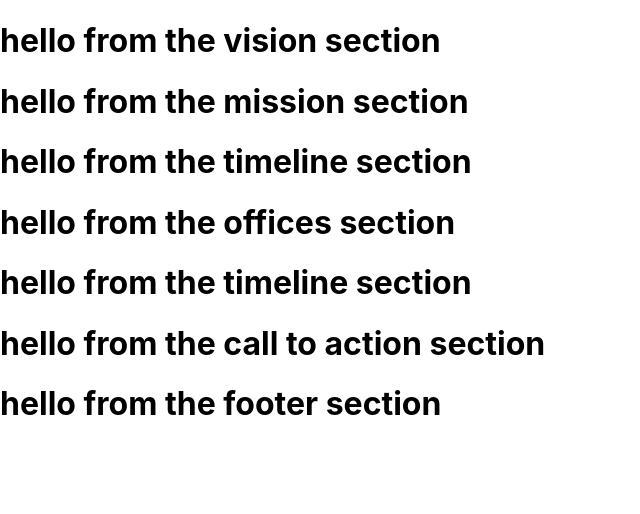
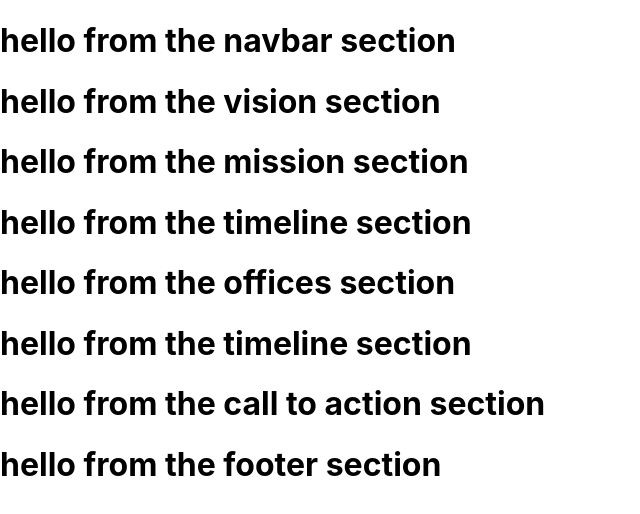
Before and after one commit to bobbyhalljr/raque-io, a React (Create React App) app: page / in a window 1280 px wide. Shown: the top 514 px of the page, without its empty margins (0-640 px from the left). Built offline with nearby package versions, Linux system fonts and the light colour scheme.

Commit message:
added navbar section to sections folder

```diff
--- a/src/App.js
+++ b/src/App.js
@@ -1,6 +1,7 @@
 import React from 'react';
 // Import sections of the website
 import {
+  Navbar,
   Vision,
   CallToAction,
   Footer,
@@ -14,6 +15,7 @@ import {
 const App = () => {
   return (
     <div>
+      <Navbar />
       <Vision />
       <Mission />
       <TimeLine />
--- a/src/sections/index.js
+++ b/src/sections/index.js
@@ -5,8 +5,10 @@ import Mission from './mission';
 import Offices from './offices';
 import Reviews from './reviews';
 import TimeLine from './timeline';
+import Navbar from './navbar';
 
 export {
+    Navbar,
     Vision,
     CallToAction,
     Footer,
--- /dev/null
+++ b/src/sections/navbar.js
@@ -0,0 +1,9 @@
+import React from 'react';
+
+const Navbar = () => {
+    return (
+        <h1>hello from the navbar section</h1>
+    )
+}
+
+export default Navbar;
```
